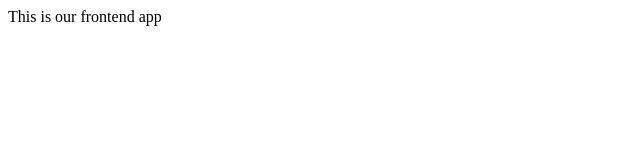
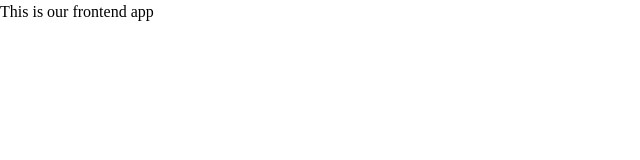
Before and after one commit to Showrin/drf-react-aws-deployment, a React (Create React App) app in the folder frontend/: page / in a window 1280 px wide. Shown: the top 160 px of the page, without its empty margins (0-640 px from the left). Built offline with nearby package versions, Linux system fonts and the light colour scheme.

Commit message:
:lipstick: Add reset css in the frontend app

```diff
--- /dev/null
+++ b/frontend/src/app.css
@@ -0,0 +1,190 @@
+/* http://meyerweb.com/eric/tools/css/reset/
+   v2.0 | 20110126
+   License: none (public domain)
+*/
+
+html,
+body,
+div,
+span,
+applet,
+object,
+iframe,
+h1,
+h2,
+h3,
+h4,
+h5,
+h6,
+p,
+blockquote,
+pre,
+a,
+abbr,
+acronym,
+address,
+big,
+cite,
+code,
+del,
+dfn,
+em,
+img,
+ins,
+kbd,
+q,
+s,
+samp,
+small,
+strike,
+strong,
+sub,
+sup,
+tt,
+var,
+b,
+u,
+i,
+center,
+dl,
+dt,
+dd,
+ol,
+ul,
+li,
+fieldset,
+form,
+label,
+legend,
+table,
+caption,
+tbody,
+tfoot,
+thead,
+tr,
+th,
+td,
+article,
+aside,
+canvas,
+details,
+embed,
+figure,
+figcaption,
+footer,
+header,
+hgroup,
+menu,
+nav,
+output,
+ruby,
+section,
+summary,
+time,
+mark,
+audio,
+video {
+  margin: 0;
+  padding: 0;
+  border: 0;
+  font-size: 100%;
+  font: inherit;
+  vertical-align: baseline;
+}
+
+/* HTML5 display-role reset for older browsers */
+article,
+aside,
+details,
+figcaption,
+figure,
+footer,
+header,
+hgroup,
+menu,
+nav,
+section {
+  display: block;
+}
+
+body {
+  line-height: 1;
+}
+
+ol,
+ul {
+  list-style: none;
+}
+
+blockquote,
+q {
+  quotes: none;
+}
+
+blockquote:before,
+blockquote:after,
+q:before,
+q:after {
+  content: "";
+  content: none;
+}
+
+table {
+  border-collapse: collapse;
+  border-spacing: 0;
+}
+
+/*
+  Josh's Custom CSS Reset
+  https://www.joshwcomeau.com/css/custom-css-reset/
+*/
+*,
+*::before,
+*::after {
+  box-sizing: border-box;
+}
+
+* {
+  margin: 0;
+}
+
+html,
+body {
+  height: 100%;
+}
+
+body {
+  line-height: 1.5;
+  -webkit-font-smoothing: antialiased;
+}
+
+img,
+picture,
+video,
+canvas,
+svg {
+  display: block;
+  max-width: 100%;
+}
+
+input,
+button,
+textarea,
+select {
+  font: inherit;
+}
+
+p,
+h1,
+h2,
+h3,
+h4,
+h5,
+h6 {
+  overflow-wrap: break-word;
+}
+
+#root,
+#__next {
+  isolation: isolate;
+}
--- a/frontend/src/index.js
+++ b/frontend/src/index.js
@@ -2,6 +2,8 @@
 import { createRoot } from "react-dom/client";
 
 import App from "./App";
+
+import "./app.css";
 
 const rootElement = document.getElementById("root");
 const root = createRoot(rootElement);
```
